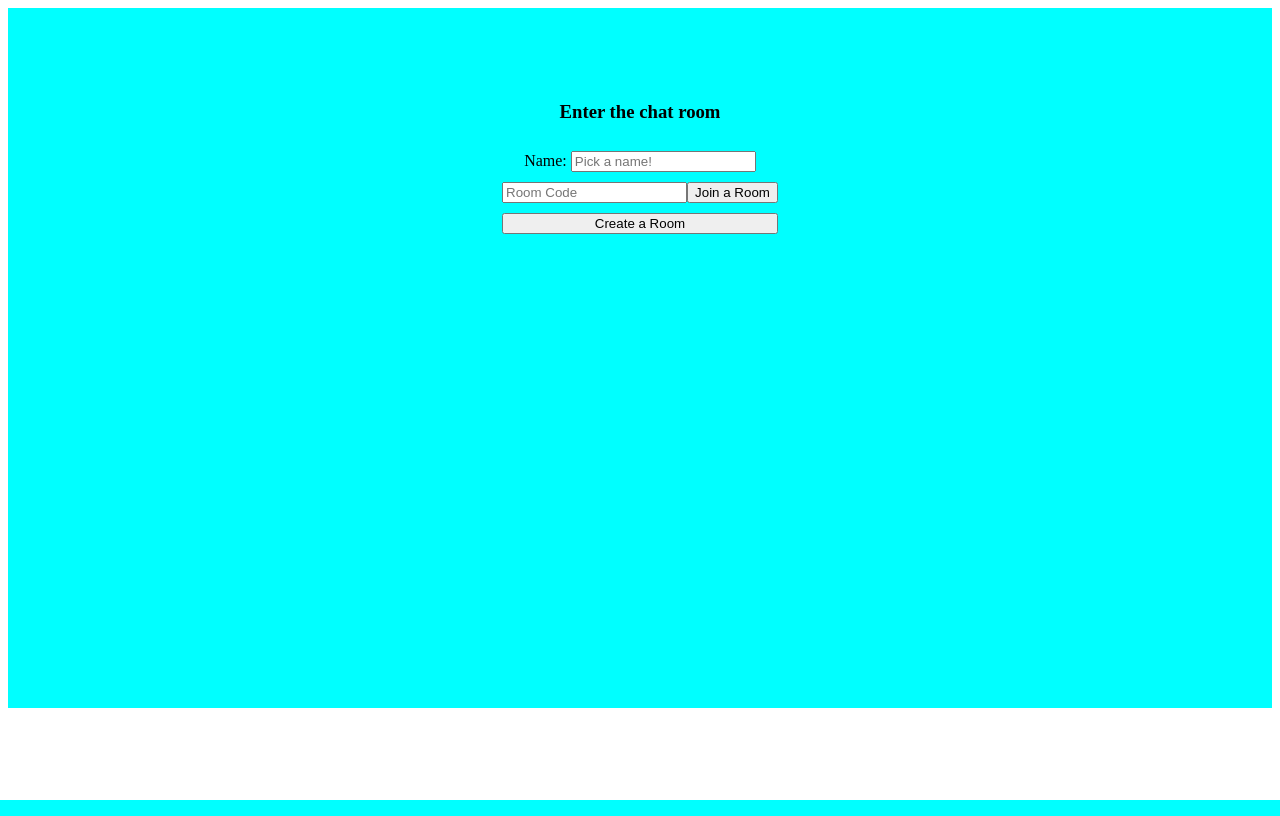
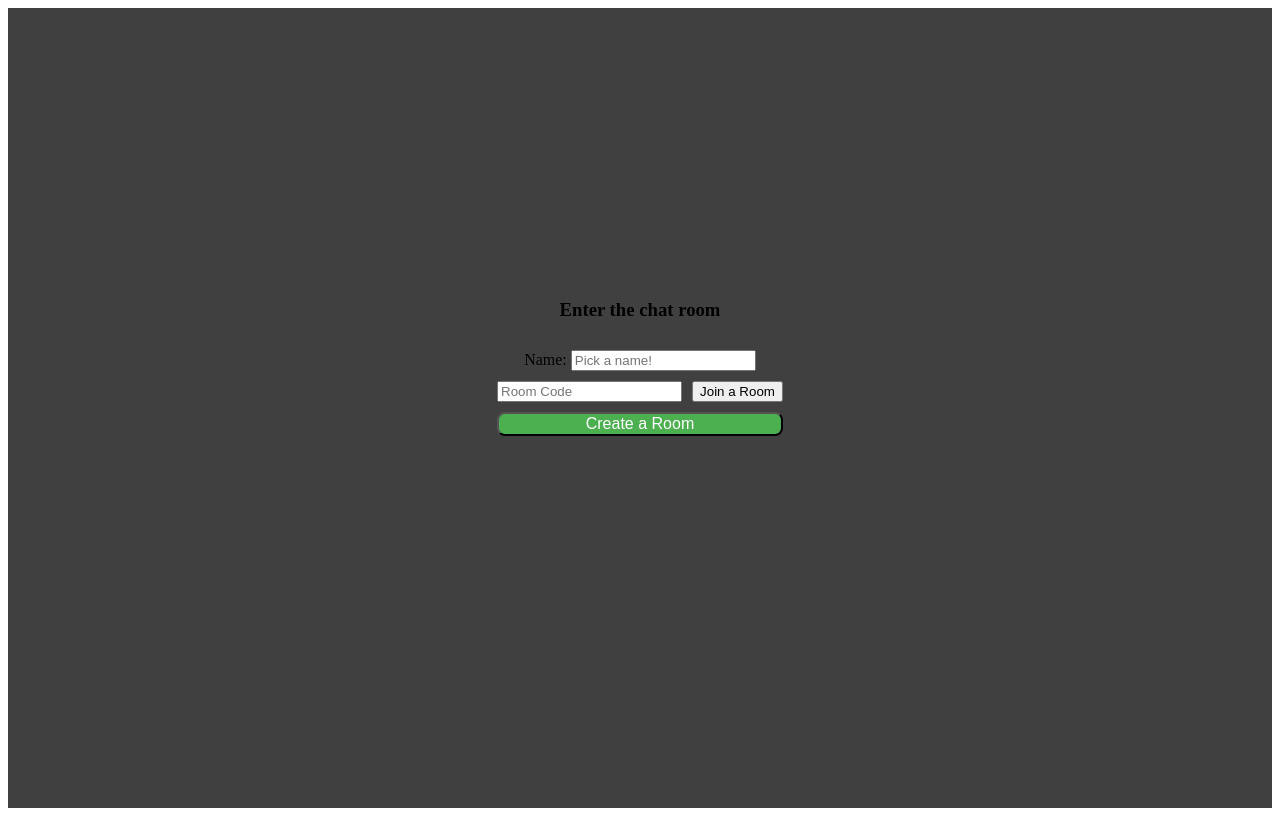
Before and after one commit to Rishabhv573/real-time-chat-application, a Flask app: page / in a window 1280 px wide. Run offline with Flask 3, Linux system fonts and the light colour scheme; some libraries are stand-ins or nearby versions.

Commit message:
Update style.css

```diff
--- a/static/css/style.css
+++ b/static/css/style.css
@@ -1,72 +1,85 @@
+/* Overall Layout */
 .main-body {
     display: flex;
     flex-direction: column;
     align-items: center;
     justify-content: center;
     gap: 10px;
-    margin-bottom: 400px;
+    margin-bottom: 100px;
 }
 
 .join {
     display: flex;
     flex-direction: row;
     width: 100%;
+    gap: 10px;
 }
 
 .create-button {
     width: 100%;
+    border-radius: 8px; /* Rounded corners for buttons */
+    background-color: #4CAF50; /* Dark green color for button */
+    color: white; /* White text for better visibility */
+    font-family: 'Arial', sans-serif; /* Change font family */
+    font-size: 16px;
 }
 
 .content {
     display: flex;
     align-items: center;
     justify-content: center;
-    height: 700px;
-    background-color: aqua;
+    height: 100vh;
+    background-color: #404040; /* Dark grayish color for background */
 }
 
+/* Message Box */
 .message-box {
-    border-color: black;
-    border-width: 2px;
-    border-style: solid;
-    border-radius: 10px;
-    background-color: whitesmoke;
+    border: 2px solid #696969; /* Dark grayish border color */
+    border-radius: 15px; /* More rounded corners for the message box */
+    background-color: #686868; /* Dark background color */
     height: 80vh;
     width: 80vw;
     display: flex;
     flex-direction: column;
     align-items: stretch;
+    overflow: hidden;
 }
 
+/* Messages Section */
 .messages {
-    overflow-y: scroll;
+    overflow-y: auto;
     flex: 1;
     width: 100%;
+    padding: 10px;
 }
 
+/* Input Section */
 .inputs {
     padding: 10px;
     display: flex;
+    align-items: center;
 }
 
+/* Message Input */
+#message {
+    flex: 1;
+    margin-right: 10px;
+    border-radius: 10px; /* Rounded corners for the input field */
+    padding: 8px; /* Adjusted padding for better appearance */
+    font-family: 'Arial', sans-serif; /* Change font family */
+}
+
+/* Styling for Message Timestamp */
+.muted {
+    font-size: 10px;
+    color: #A9A9A9; /* Light gray color for timestamp */
+    margin-top: 5px;
+}
+
+/* Centered Heading */
 h2 {
     text-align: center;
+    color: white; /* White color for text */
+    font-family: 'Verdana', sans-serif; /* Change font family */
+    margin-bottom: 20px; /* Increased margin for better separation */
 }
-
-#message {
-    flex: 1;
-}
-
-.text {
-    display: flex;
-    flex-direction: row;
-    align-items: center;
-    justify-content: space-between;
-    padding-left: 10px;
-    padding-right: 10px;
-}
-
-.muted {
-    font-size: 10px;
-    color: darkgray;
-}
```
